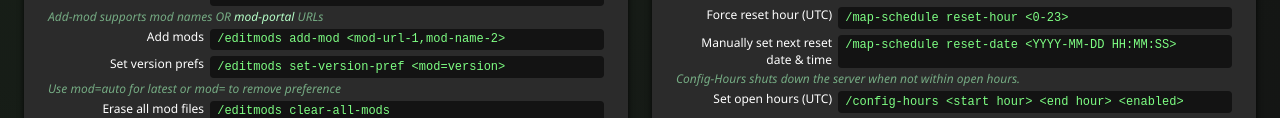
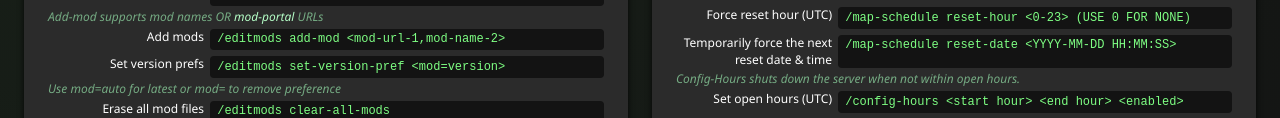
Before and after one commit to M45-Science/m45sci.xyz, a plain HTML site: page help-discord-staff.html in a window 1280 px wide. Shown: the part 561-679 px from the top of the page. Drawn offline with Linux system fonts and the light colour scheme.

Commit message:
Change language to be more similar to discord help

```diff
--- a/help-discord-staff.html
+++ b/help-discord-staff.html
@@ -220,8 +220,8 @@
           <li><span>Reset interval</span><code>/map-schedule interval-months &lt;number&gt; interval-weeks &lt;number&gt; interval-days &lt;number&gt; interval-hours &lt;number&gt;</code></li>
         </ul>
         <ul class="group">
-          <li><span>Force reset hour (UTC)</span><code>/map-schedule reset-hour &lt;0-23&gt;</code></li>
-          <li><span>Manually set next reset date &amp; time</span><code>/map-schedule reset-date &lt;YYYY-MM-DD HH:MM:SS&gt;</code></li>
+          <li><span>Force reset hour (UTC)</span><code>/map-schedule reset-hour &lt;0-23&gt; (USE 0 FOR NONE)</code></li>
+          <li><span>Temporarily force the next reset date &amp; time</span><code>/map-schedule reset-date &lt;YYYY-MM-DD HH:MM:SS&gt;</code></li>
           <em>Config-Hours shuts down the server when not within open hours.</em>
           <li><span>Set open hours (UTC)</span><code>/config-hours &lt;start hour&gt; &lt;end hour&gt; &lt;enabled&gt;</code></li>
           <li><span>Don't automatically schedule next map reset</span><code>/map-schedule disable</code></li>
```
